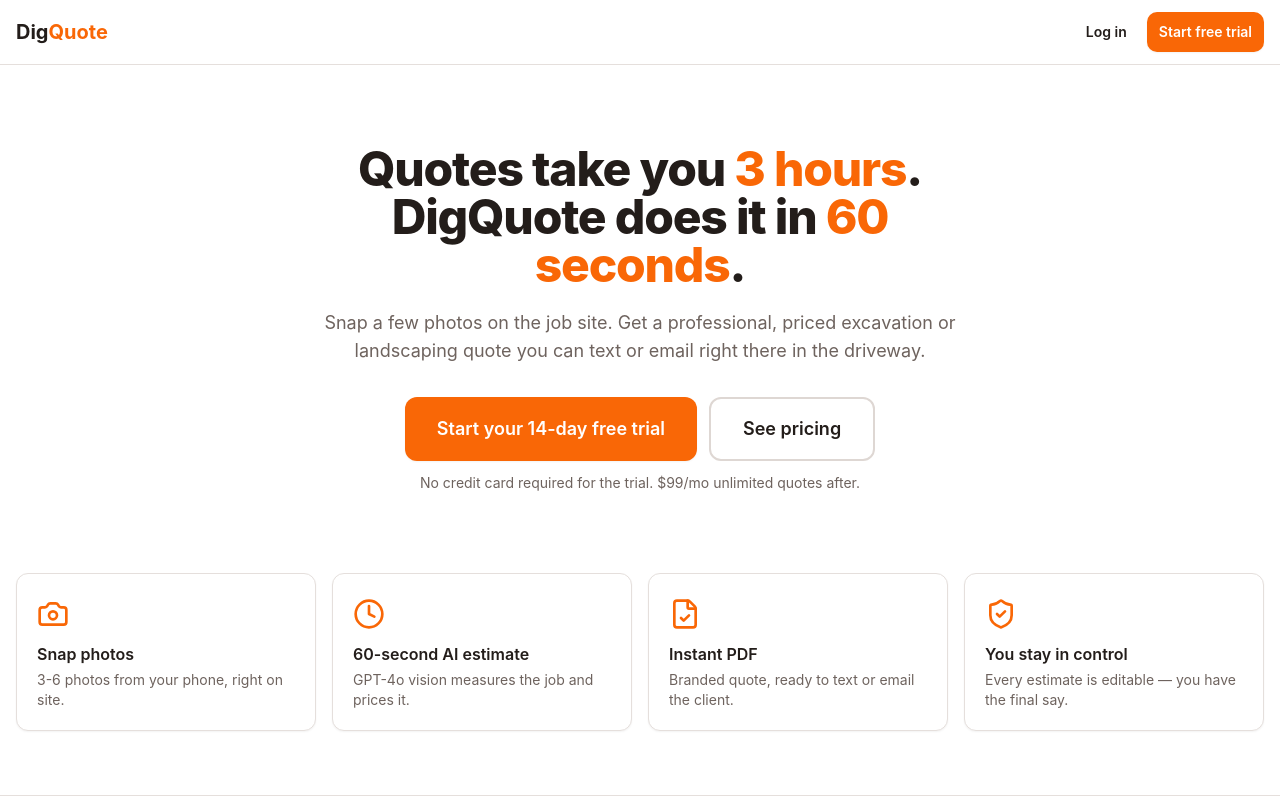
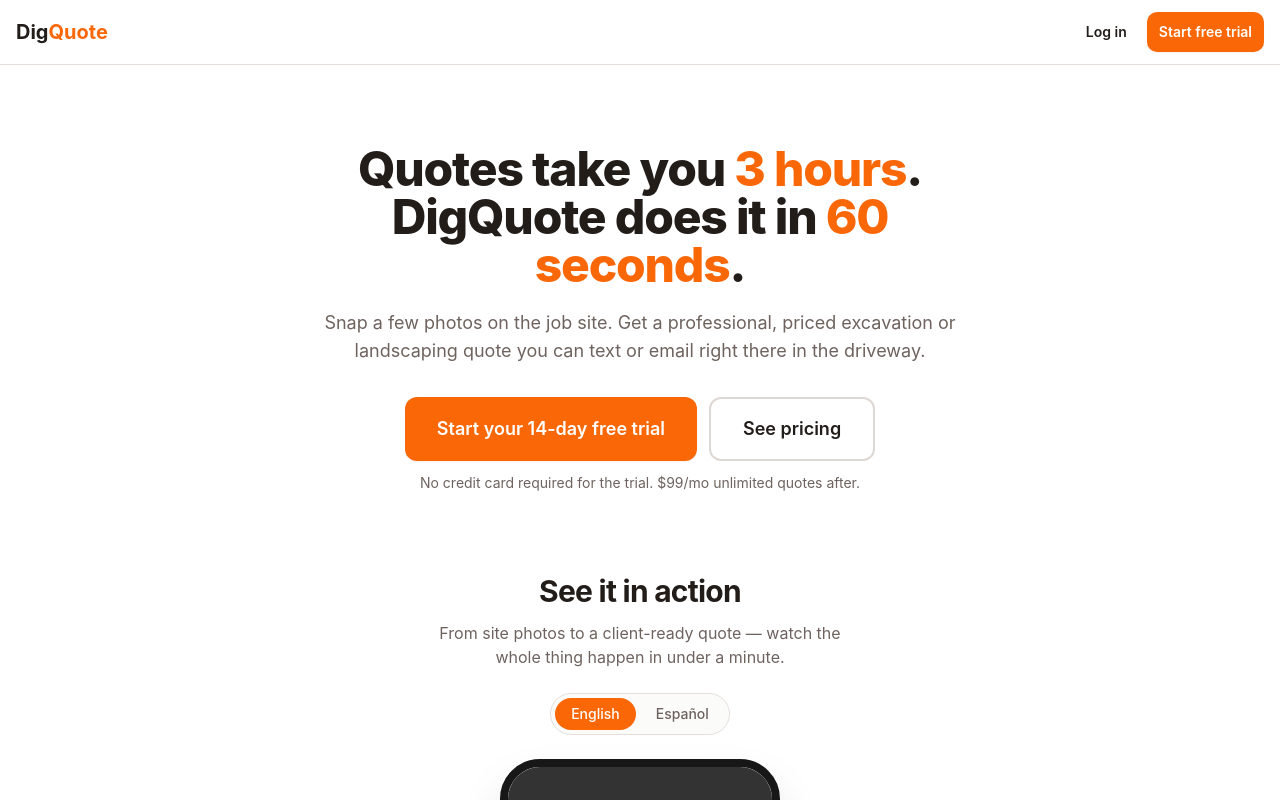
Before and after one commit to M5tar27/Dig-quote-, a Next.js app: page / in a window 1280 px wide. Shown: the top 800 px of the page. Built offline with nearby package versions, Linux system fonts and the light colour scheme; grey boxes are pictures that could not be loaded.

Commit message:
Integrate PromoVideo component into LandingPage
Added PromoVideo component to the landing page.

```diff
--- a/app/page.tsx
+++ b/app/page.tsx
@@ -1,6 +1,7 @@
 import Link from "next/link";
 import { Button } from "@/components/ui/button";
 import { Card, CardContent } from "@/components/ui/card";
+import { PromoVideo } from "@/components/promo-video";
 import { Camera, Clock, FileCheck, ShieldCheck } from "lucide-react";
 
 export default function LandingPage() {
@@ -53,6 +54,8 @@
         </div>
       </section>
 
+      <PromoVideo />
+
       <section className="container grid gap-4 pb-16 sm:grid-cols-2 lg:grid-cols-4">
         {[
           { icon: Camera, title: "Snap photos", desc: "3-6 photos from your phone, right on site." },
```
